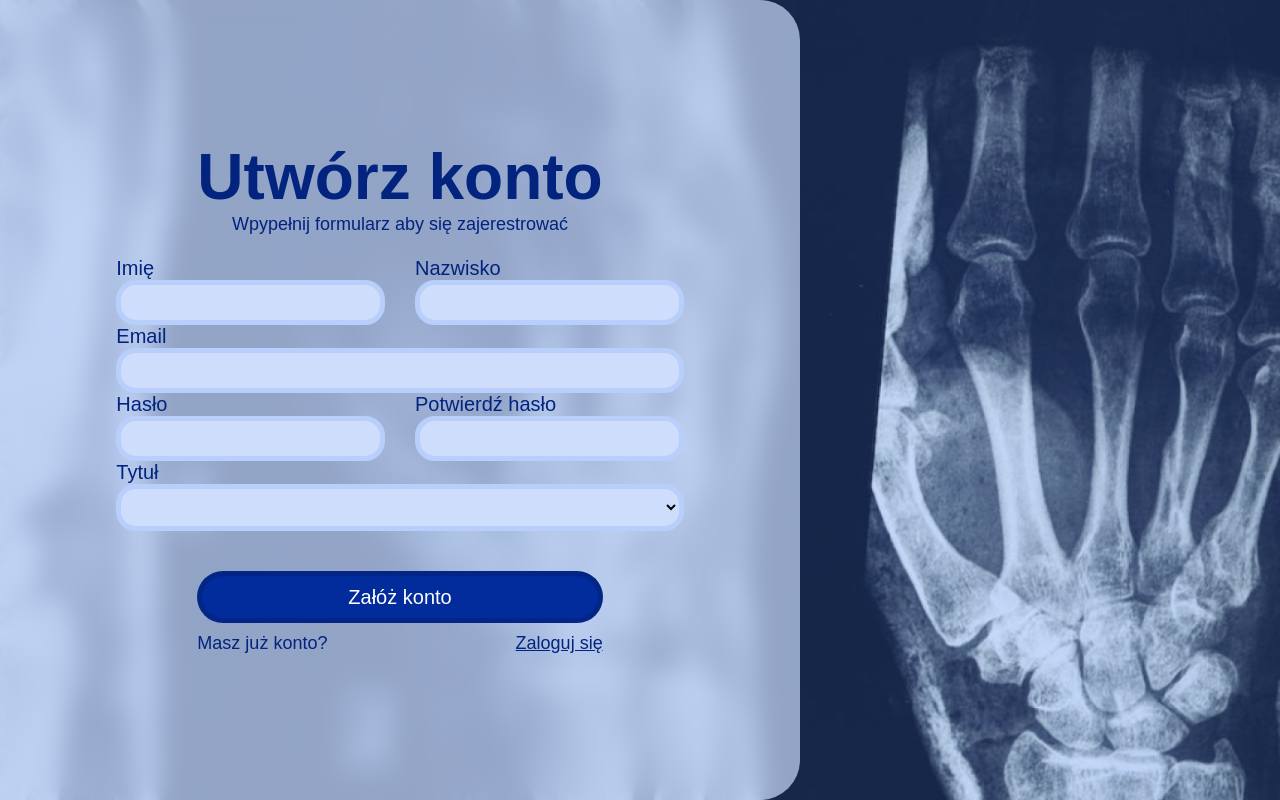
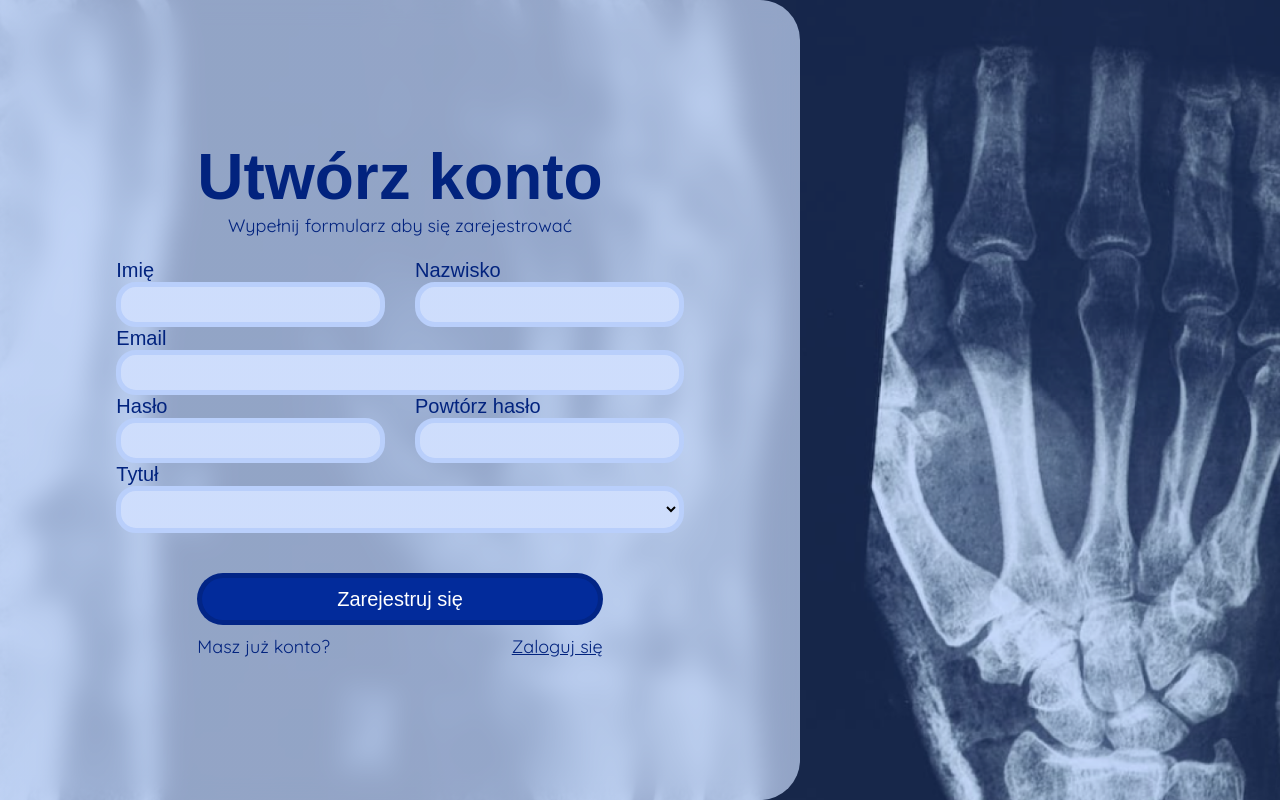
Before and after one commit to SGGW-Projekt-Zespolowy/SocialNetworkService-FE, an Angular app: page /registration in a window 1280 px wide. Built offline with nearby package versions, Linux system fonts and the light colour scheme; a web font is replaced by a local one.

Commit message:
Change fonts + typos

```diff
--- a/src/app/auth/login/login.component.scss
+++ b/src/app/auth/login/login.component.scss
@@ -6,6 +6,8 @@
   align-self: flex-end;
   //font-size: 18px;
   font-size: 0.9em;
+  font-family: 'Quicksand';
+  font-weight: 400;
   text-decoration: underline;
 }
 
--- a/src/app/auth/registration/registration.component.html
+++ b/src/app/auth/registration/registration.component.html
@@ -5,7 +5,7 @@
         (ngSubmit)="onSubmitRegistrationForm()">
 
         <h1>Utwórz konto</h1>
-        <p>Wpypełnij formularz aby się zajerestrować</p>
+        <p>Wypełnij formularz aby się zarejestrować</p>
 
         <div class="form-inputs">
 
@@ -82,7 +82,7 @@
                 </div>
             </div>
             <div class="form-input">
-                <label for="confirmPassword">Potwierdź hasło</label>
+                <label for="confirmPassword">Powtórz hasło</label>
                 <input
                     type="password"
                     id="confirmPassword"
@@ -126,7 +126,7 @@
 
         </div>
 
-        <button type="submit">Załóż konto</button>
+        <button type="submit">Zarejestruj się</button>
 
         <div class="change-auth">
             <span>Masz już konto?</span>
--- a/src/styles/auth.scss
+++ b/src/styles/auth.scss
@@ -1,9 +1,13 @@
+@import url('https://fonts.googleapis.com/css2?family=Quicksand&display=swap');
+
 $error-color: #EB3223;
 
 .validation-errors {
   color: $error-color;
   font-size: 0.6em;
   align-self: flex-start;
+  font-family: 'Quicksand';
+  font-weight: 400;
 }
 
 .content {
@@ -40,7 +44,8 @@ $error-color: #EB3223;
   p {
     font-size: 0.9em;
     //font-size: 18px;
-
+    font-family: 'Quicksand';
+    font-weight: 400;
     margin-bottom: 1.2em;
 
   }
@@ -95,6 +100,8 @@ $error-color: #EB3223;
       justify-content: space-between;
       //font-size: 18px;
       font-size: 0.9em;
+      font-family: 'Quicksand';
+      font-weight: 400;
 
       .switch-auth-btn {
         align-self: flex-end;
```
